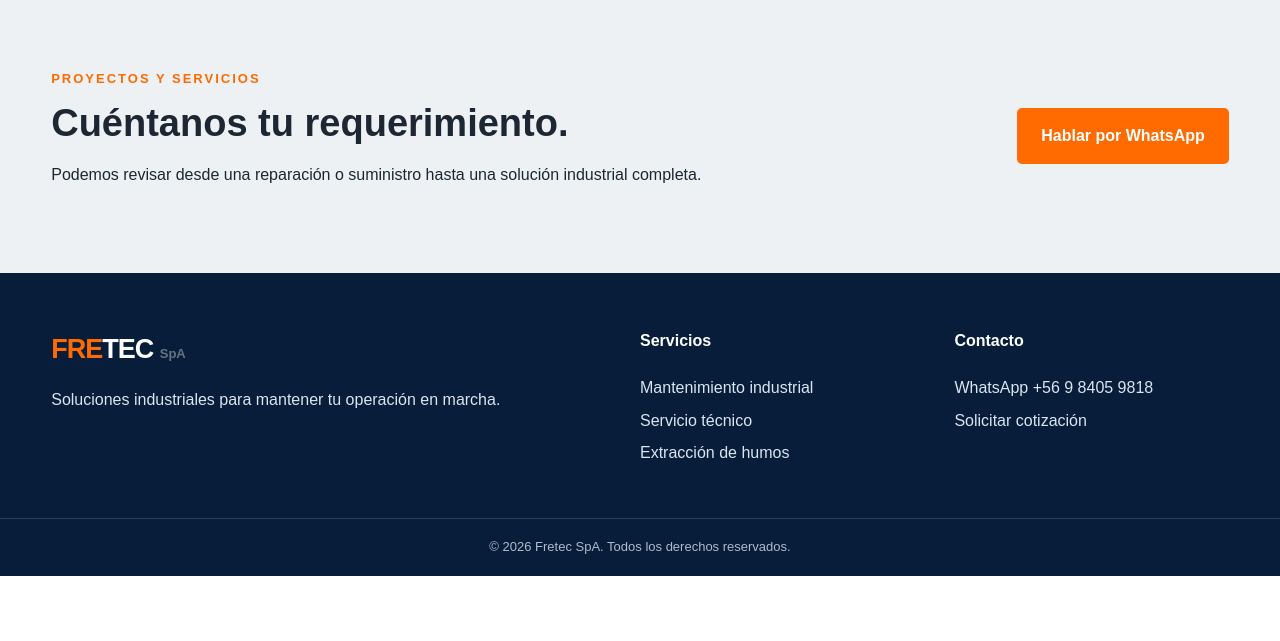
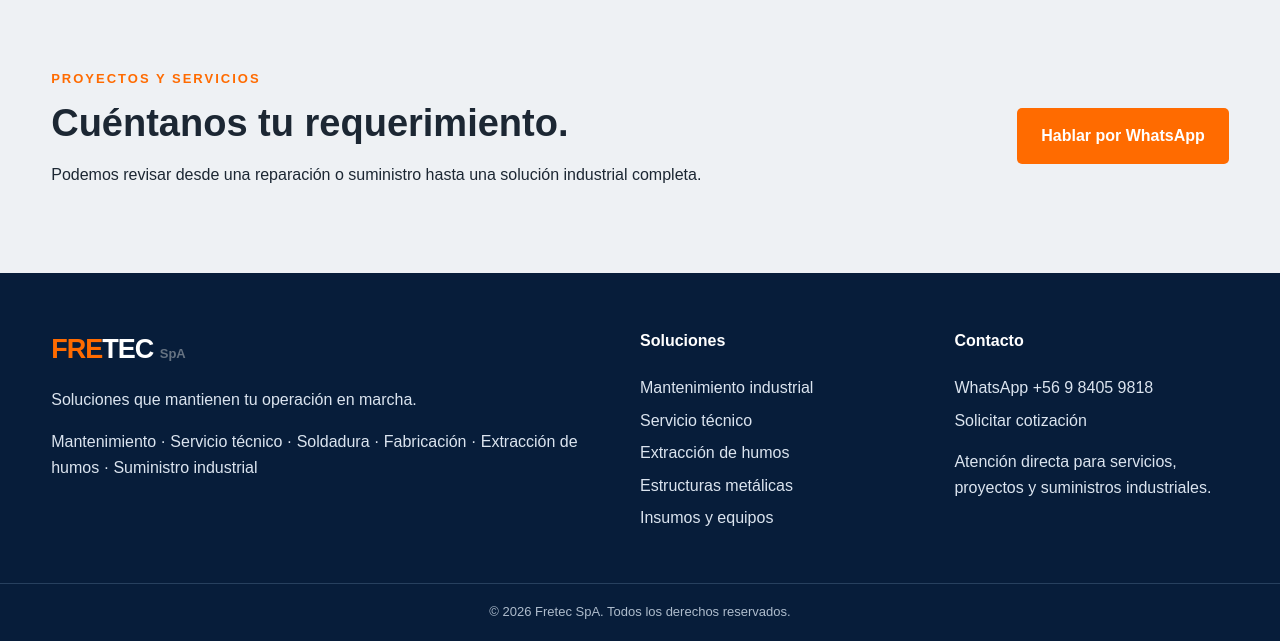
Before and after one commit to freddytp9/fretec-web, a Flask app: page / in a window 1280 px wide. Shown: the part 3800-4441 px from the top of the page. Before the commit the page ends 4376 px from the top, so only its background shows below. Run offline with Flask 3, Linux system fonts and the light colour scheme.

Commit message:
Actualizar navegación, SEO y pie comercial Fretec

```diff
--- a/templates/base.html
+++ b/templates/base.html
@@ -3,8 +3,10 @@
 <head>
   <meta charset="utf-8">
   <meta name="viewport" content="width=device-width, initial-scale=1">
+  <meta name="theme-color" content="#0B2D5C">
+  <meta name="description" content="Fretec SpA: mantenimiento industrial, servicio técnico, equipos de soldadura, extracción y filtrado de humos, estructuras metálicas, fabricación e insumos industriales.">
+  <meta name="keywords" content="mantenimiento industrial Chile, servicio técnico soldadoras, soldadura industrial, extracción humos soldadura, estructuras metálicas, CNC corte plasma, insumos soldadura">
   <title>{% block title %}Fretec SpA | Soluciones industriales{% endblock %}</title>
-  <meta name="description" content="Fretec SpA: mantenimiento industrial, servicio técnico, estructuras metálicas, extracción de humos e insumos de soldadura.">
   <link rel="stylesheet" href="{{ url_for('static', filename='css/style.css') }}">
 </head>
 <body>
@@ -17,20 +19,20 @@
       <a href="{{ url_for('nosotros') }}">Nosotros</a>
       <a href="{{ url_for('servicios') }}">Servicios</a>
       <a href="{{ url_for('proyectos') }}">Proyectos</a>
-      <a class="nav-cta" href="{{ url_for('contacto') }}">Contacto</a>
+      <a class="nav-cta" href="{{ url_for('contacto') }}">Cotizar</a>
     </nav>
   </div>
 </header>
 <main>{% block content %}{% endblock %}</main>
 <footer class="footer">
   <div class="container footer-grid">
-    <div><div class="brand footer-brand"><span>FRE</span>TEC <small>SpA</small></div><p>Soluciones industriales para mantener tu operación en marcha.</p></div>
-    <div><h4>Servicios</h4><a href="{{ url_for('servicios') }}">Mantenimiento industrial</a><a href="{{ url_for('servicios') }}">Servicio técnico</a><a href="{{ url_for('servicios') }}">Extracción de humos</a></div>
-    <div><h4>Contacto</h4><a href="https://wa.me/56984059818" target="_blank" rel="noopener">WhatsApp +56 9 8405 9818</a><a href="{{ url_for('contacto') }}">Solicitar cotización</a></div>
+    <div><div class="brand footer-brand"><span>FRE</span>TEC <small>SpA</small></div><p>Soluciones que mantienen tu operación en marcha.</p><p class="footer-note">Mantenimiento · Servicio técnico · Soldadura · Fabricación · Extracción de humos · Suministro industrial</p></div>
+    <div><h4>Soluciones</h4><a href="{{ url_for('servicios') }}">Mantenimiento industrial</a><a href="{{ url_for('servicios') }}">Servicio técnico</a><a href="{{ url_for('servicios') }}">Extracción de humos</a><a href="{{ url_for('servicios') }}">Estructuras metálicas</a><a href="{{ url_for('servicios') }}">Insumos y equipos</a></div>
+    <div><h4>Contacto</h4><a href="https://wa.me/56984059818" target="_blank" rel="noopener">WhatsApp +56 9 8405 9818</a><a href="{{ url_for('contacto') }}">Solicitar cotización</a><p>Atención directa para servicios, proyectos y suministros industriales.</p></div>
   </div>
   <div class="copyright">© 2026 Fretec SpA. Todos los derechos reservados.</div>
 </footer>
-<a class="whatsapp" href="https://wa.me/56984059818?text=Hola%20Fretec,%20quiero%20consultar%20por%20un%20servicio." target="_blank" rel="noopener" aria-label="Contactar por WhatsApp">WA</a>
+<a class="whatsapp" href="https://wa.me/56984059818?text=Hola%20Fretec,%20quiero%20consultar%20por%20un%20servicio%20industrial." target="_blank" rel="noopener" aria-label="Contactar por WhatsApp">WA</a>
 <script src="{{ url_for('static', filename='js/main.js') }}"></script>
 </body>
 </html>
```
